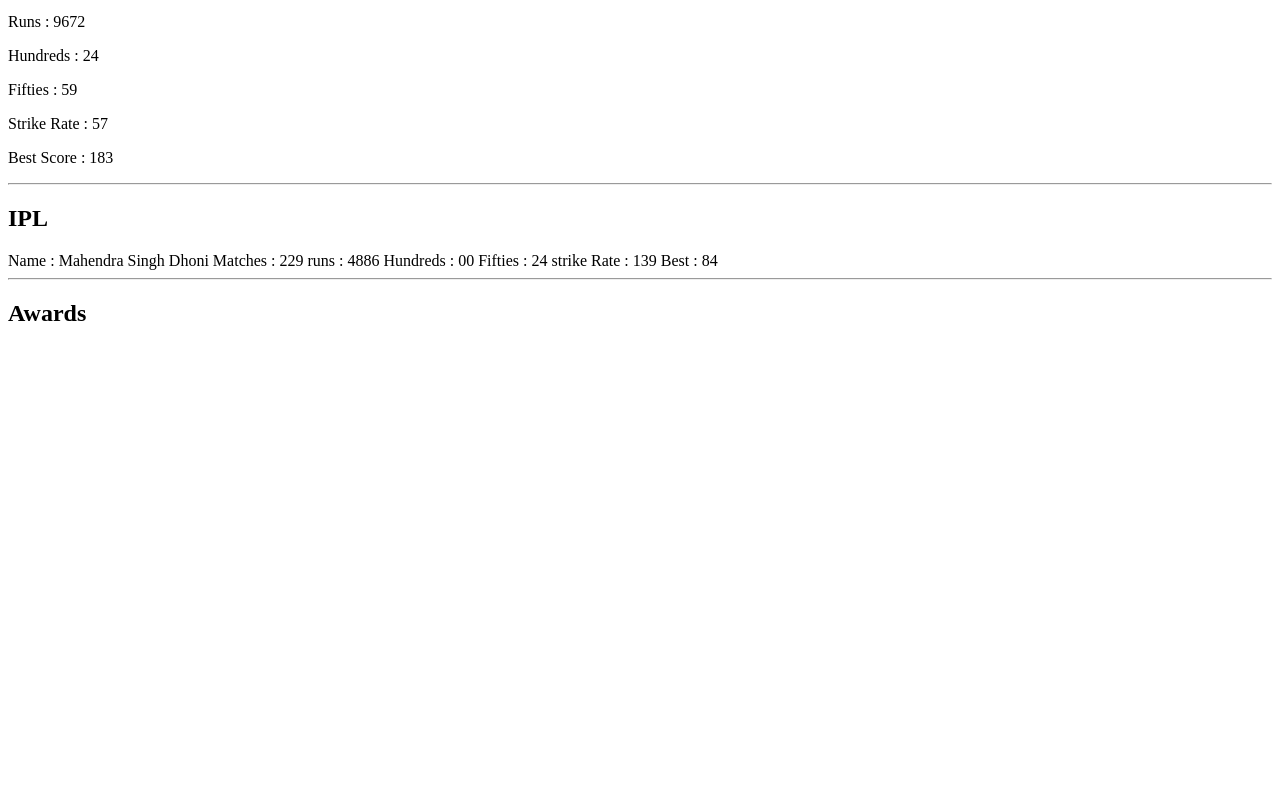
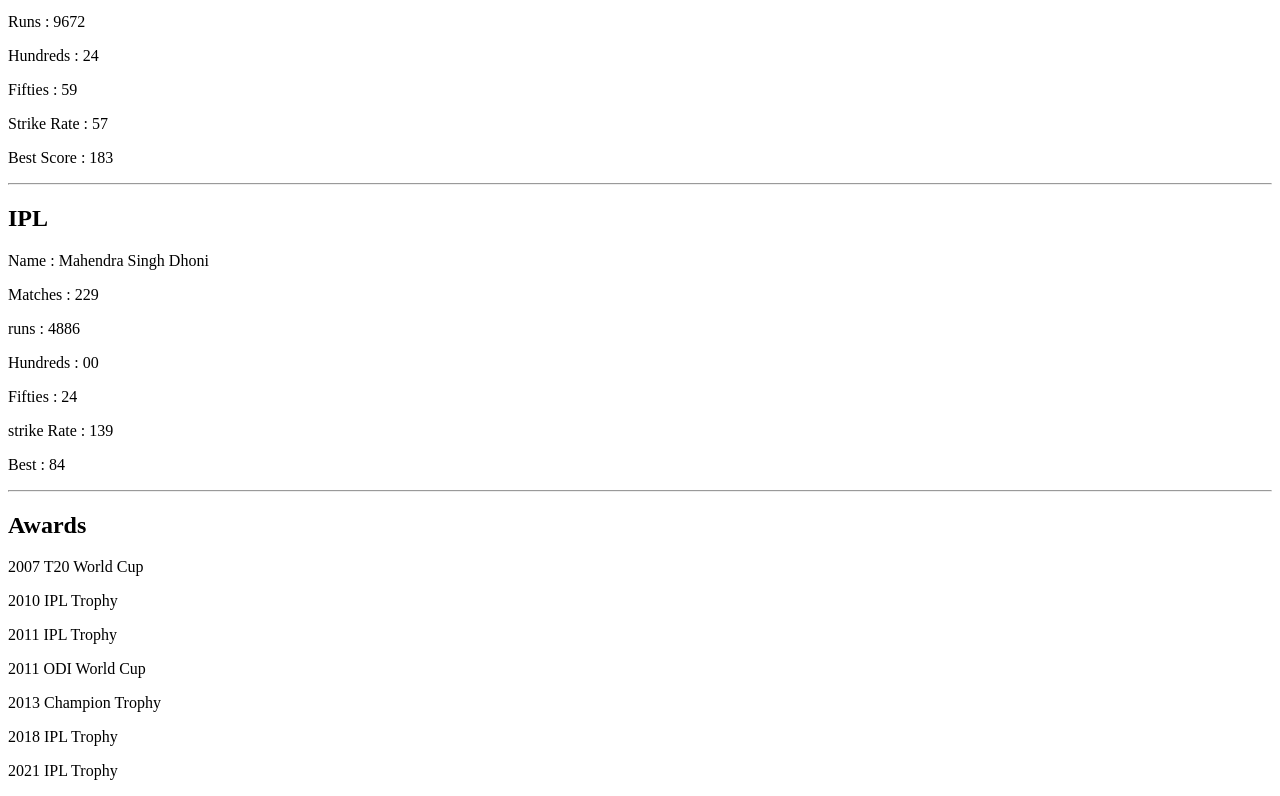
Before and after one commit to pangasukumar/ajay, a plain HTML site: page index.html in a window 1280 px wide. Shown: the part 955-1751 px from the top of the page. Before the commit the page ends 1301 px from the top, so only its background shows below. Drawn offline with Linux system fonts and the light colour scheme.

Commit message:
Update index.html

```diff
--- a/index.html
+++ b/index.html
@@ -27,17 +27,22 @@
 <P>Best Score   :  183</p>
 <hr>
 <h2>IPL</h2>
-  <div>
-    <td>Name          :  Mahendra Singh Dhoni</td>
-	<td>Matches       :  229</td>
-	<td>runs          :  4886</hd>
-	<td>Hundreds      :  00</hd>
-	<td>Fifties       :  24</hd>
-	<td>strike Rate   :  139</hd>
-	<td>Best          :  84</hd>
-  </div>
+        <p>Name          :  Mahendra Singh Dhoni</p>
+	<p>Matches       :  229</p>
+	<p>runs          :  4886</p>
+	<p>Hundreds      :  00</p>
+	<p>Fifties       :  24</p>
+	<p>strike Rate   :  139</p>
+	<p>Best          :  84</p>
 <hr>
 <h2>Awards</h2>
+	<p>2007 T20 World Cup</p>
+	<p>2010 IPL Trophy</p>
+	<p>2011 IPL Trophy</p>
+	<p>2011 ODI World Cup</p>
+	<p>2013 Champion Trophy</p>
+	<p>2018 IPL Trophy </p>
+	<p>2021 IPL Trophy </p>
 
 
 </html>
```
